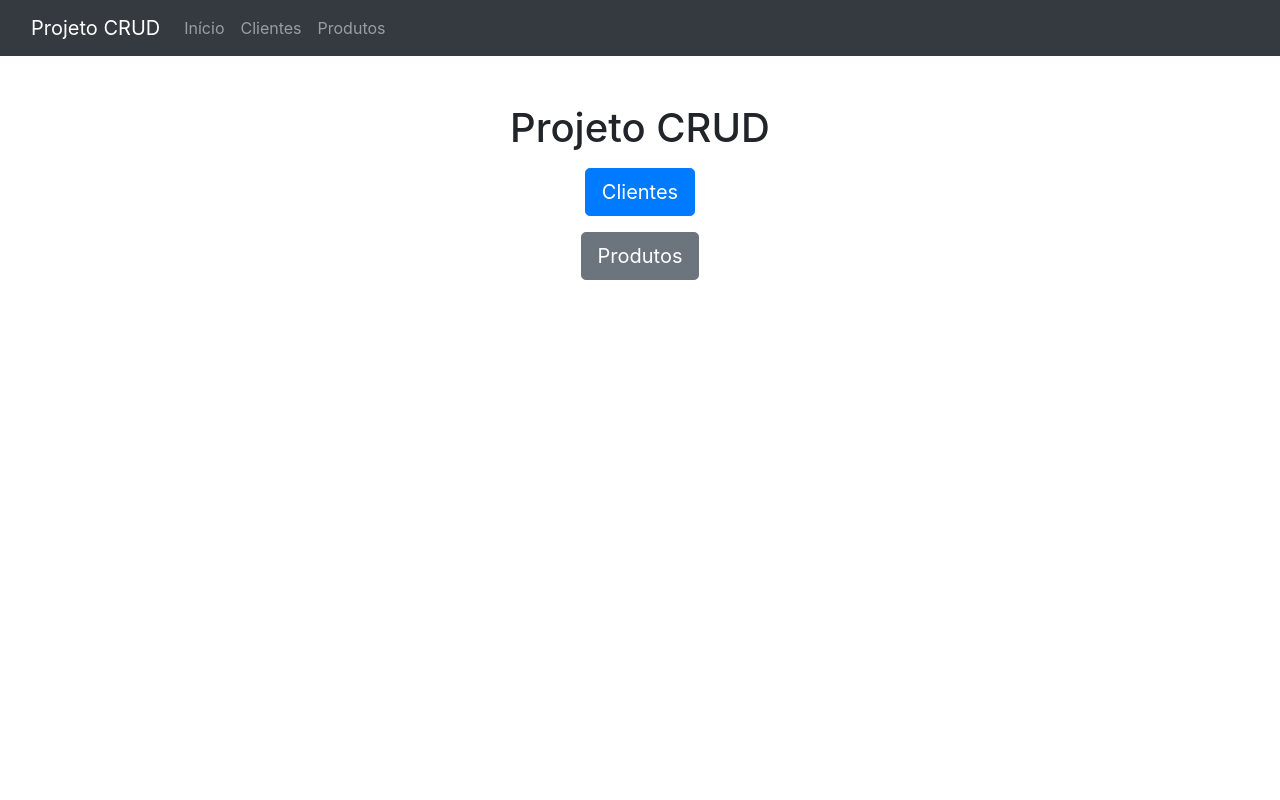
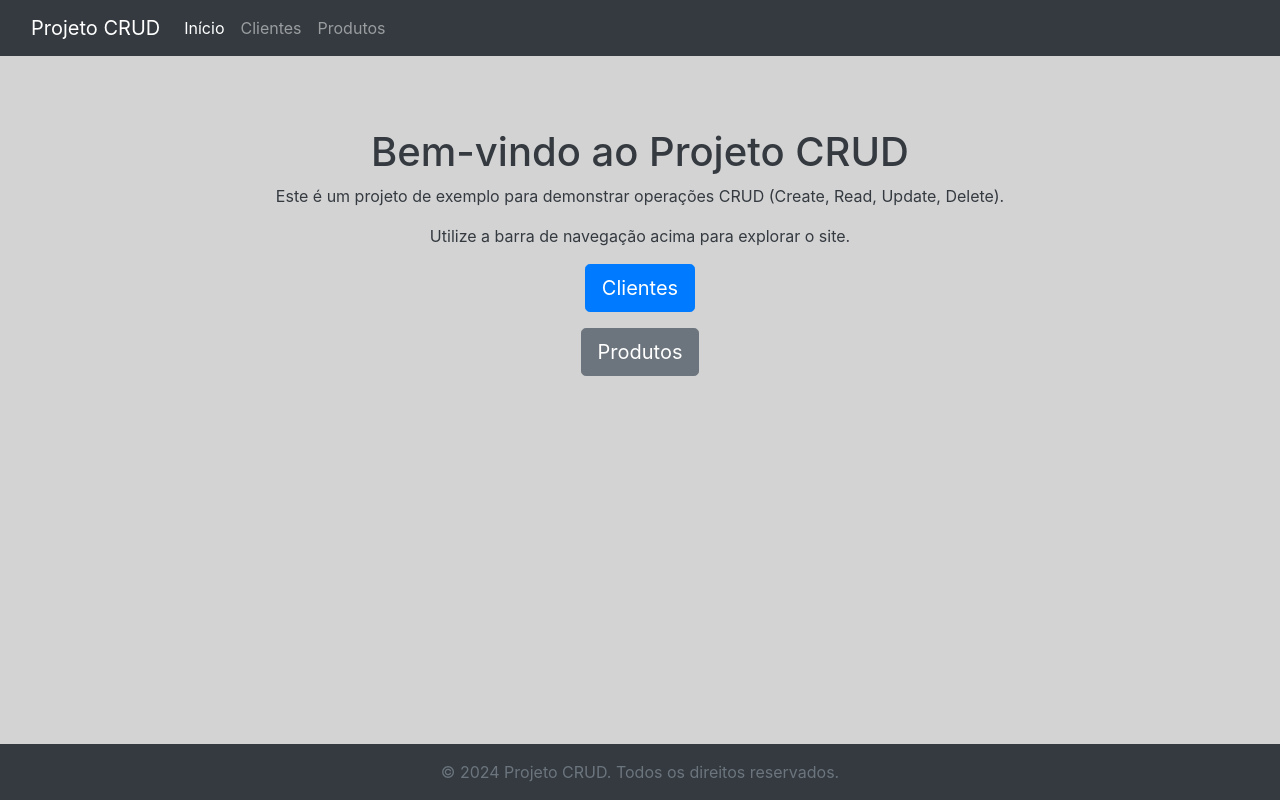
Before and after one commit to matheusilveiraw/projetocrud, a PHP site: page / in a window 1280 px wide. Run offline with PHP 8.4, Linux system fonts and the light colour scheme; some libraries are stand-ins or nearby versions.

Commit message:
footer colando no final da tela

```diff
--- a/cadastro_produto.php
+++ b/cadastro_produto.php
@@ -3,7 +3,7 @@ include_once 'includes/header.php';
 include_once 'banco_de_dados/conexao_banco.php'
 ?>
 
-<div class="container text-center">
+<div class="container text-center flex-grow-1">
     <div class="row">
         <div class="col"> </div>
         <div class="col-10">
@@ -30,6 +30,7 @@ include_once 'banco_de_dados/conexao_banco.php'
         </div>
         <div class="col"> </div>
     </div>
+</div>
 
     <?php
     include_once 'includes/footer.php';
--- a/clientes.php
+++ b/clientes.php
@@ -3,7 +3,7 @@ include_once 'includes/header.php';
 include_once 'banco_de_dados/conexao_banco.php'
 ?>
 
-<div class="container text-center">
+<div class="container text-center flex-grow-1">
     <div class="row">
         <div class="col"> </div>
         <div class="col-10">
--- a/editar_cliente.php
+++ b/editar_cliente.php
@@ -13,7 +13,7 @@ if(isset($_GET['id'])) {
 
 
 
-<div class="container text-center">
+<div class="container text-center flex-grow-1">
     <div class="row">
         <div class="col"> </div>
         <div class="col-10">
--- a/editar_produto.php
+++ b/editar_produto.php
@@ -11,7 +11,7 @@
     }
 ?>
 
-<div class="container text-center">
+<div class="container text-center flex-grow-1">
     <div class="row">
         <div class="col"> </div>
         <div class="col-10">
--- a/includes/footer.php
+++ b/includes/footer.php
@@ -4,10 +4,18 @@
     <script src="https://stackpath.bootstrapcdn.com/bootstrap/4.5.2/js/bootstrap.min.js"></script>
 
 
+
+    <footer class="footer py-3 bg-dark text-light">
+      <div class="container text-center">
+        <span class="text-muted">© 2024 Projeto CRUD. Todos os direitos reservados.</span>
+      </div>
+    </footer>
+
     <!-- icones -->
     <script>
       feather.replace();
     </script>
 
+  <script src="https://stackpath.bootstrapcdn.com/bootstrap/5.1.3/js/bootstrap.bundle.min.js"></script>
 </body>
 </html>
--- a/includes/header.php
+++ b/includes/header.php
@@ -10,18 +10,29 @@
 
     <!-- para icones -->
     <script src="https://unpkg.com/feather-icons"></script>
+
+    <style>
+    body {
+      background-color: lightgray;
+      color: #343a40;
+    }
+    .navbar .footer {
+      border-bottom: 5px solid #343a40;
+    }
+  </style>
 </head>
-<body>
+<body class="d-flex flex-column min-vh-100">
+  <!-- Navbar -->
   <nav class="navbar navbar-expand-lg navbar-dark bg-dark">
     <div class="container-fluid">
-    <a class="navbar-brand" href="#">Projeto CRUD</a>
+      <a class="navbar-brand" href="index.php">Projeto CRUD</a>
       <button class="navbar-toggler" type="button" data-toggle="collapse" data-target="#navbarSupportedContent" aria-controls="navbarSupportedContent" aria-expanded="false" aria-label="Toggle navigation">
         <span class="navbar-toggler-icon"></span>
       </button>
       <div class="collapse navbar-collapse" id="navbarSupportedContent">
         <ul class="navbar-nav me-auto mb-2 mb-lg-0">
           <li class="nav-item">
-          <a class="nav-link" href="index.php">Início</a>
+            <a class="nav-link active" aria-current="page" href="index.php">Início</a>
           </li>
           <li class="nav-item">
             <a class="nav-link" href="clientes.php">Clientes</a>
--- a/index.php
+++ b/index.php
@@ -2,11 +2,13 @@
     include_once 'includes/header.php';
 ?>
 
-<div class="grid text-center mt-5">
+<div class="grid text-center mt-5 flex-grow-1">
     <div class="col-12">
-
-    <h1>Projeto CRUD</h1>
-
+    <div class="container mt-4">
+        <h1>Bem-vindo ao Projeto CRUD</h1>
+        <p>Este é um projeto de exemplo para demonstrar operações CRUD (Create, Read, Update, Delete).</p>
+        <p>Utilize a barra de navegação acima para explorar o site.</p>
+    </div>
             <div class="container my-3">
                 <a class="btn btn-primary btn-lg" href="clientes.php" role="button">Clientes</a>
             </div>
--- a/produtos.php
+++ b/produtos.php
@@ -3,7 +3,7 @@ include_once 'includes/header.php';
 include_once 'banco_de_dados/conexao_banco.php'
 ?>
 
-<div class="container text-center">
+<div class="container text-center flex-grow-1">
     <div class="row">
         <div class="col"> </div>
         <div class="col-10">
```
Also changed, not shown: cadastro_cliente.php (+4 -3 lines). Lines whose indentation alone changed are shown as unchanged.
